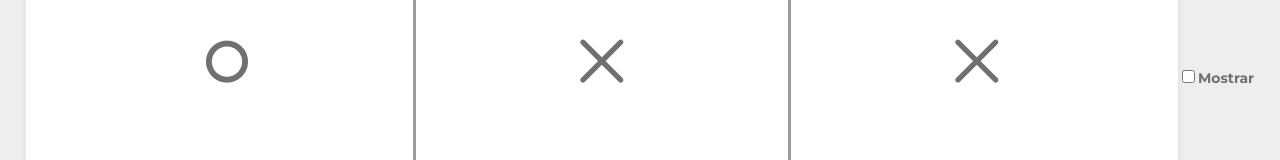
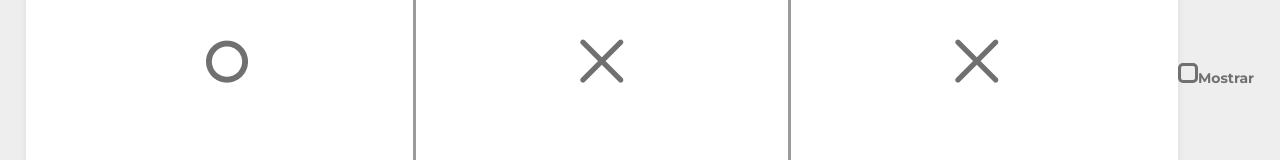
Before and after one commit to marianacvn/jogo-da-velha-react, a React (Vite) app: page / in a window 1280 px wide. Shown: the part 200-360 px from the top of the page. Built offline with nearby package versions, Linux system fonts and the light colour scheme.

Commit message:
Criação do Checkbox

```diff
--- a/src/App.jsx
+++ b/src/App.jsx
@@ -1,16 +1,15 @@
 import './App.css';
 import Hashtag from './components/Hashtag';
 import Header from './components/Header';
-import Input from './objects/Input/index';
+import CheckBox from './objects/Checkbox';
 
 const App = () => (
     <main className="app">
       <Header />
       <Hashtag />
-      <Input id="show" value="show" content="Mostrar eventos"/>
+      <CheckBox id="show" value="show" type="checkbox" content="Mostrar eventos"/>
     </main>
 
   );
 
-
 export default App;
--- /dev/null
+++ b/src/objects/Checkbox/index.jsx
@@ -0,0 +1,12 @@
+import Input from "../Input";
+import Label from "../Label";
+import './styles.css';
+
+const CheckBox = ({id = "", value = "", content = ""}) => (
+    <>
+        <Input id={id} value={value} type="checkbox" content={content}/>
+        <Label htmlFor={id} content= {content}/>
+    </>
+);
+
+export default CheckBox;
--- /dev/null
+++ b/src/objects/Checkbox/styles.css
@@ -0,0 +1,14 @@
+.input {
+   display: none;
+}
+
+.label::before {
+    content: '';
+    box-sizing: border-box;
+    border-radius: 5px;
+    display: inline-block;
+    border: 3px solid var(--color-fourth);
+    width: 20px;
+    height: 20px;
+    cursor: pointer;
+}
--- a/src/objects/Input/index.jsx
+++ b/src/objects/Input/index.jsx
@@ -1,12 +1,7 @@
 import Label from "../Label";
 
-
-const Input = ({ id, value, content}) => (
-    <>
-    <input id={id} type="checkbox" value={value} />
-    <Label htmlFor={id} content= {content}/>
-    </>
-
+const Input = ({ id = "", value = "", type = "text"}) => (
+        <input className="input" id={id} type={type} value={value} />
 );
 
 export default Input;
--- a/src/objects/Label/styles.css
+++ b/src/objects/Label/styles.css
@@ -5,3 +5,8 @@
     font-weight: bold;
     color: var(--color-fourth);
 }
+
+.label::selection {
+    background-color: var(--color-first);
+    color: var(--color-zero);
+}
```
